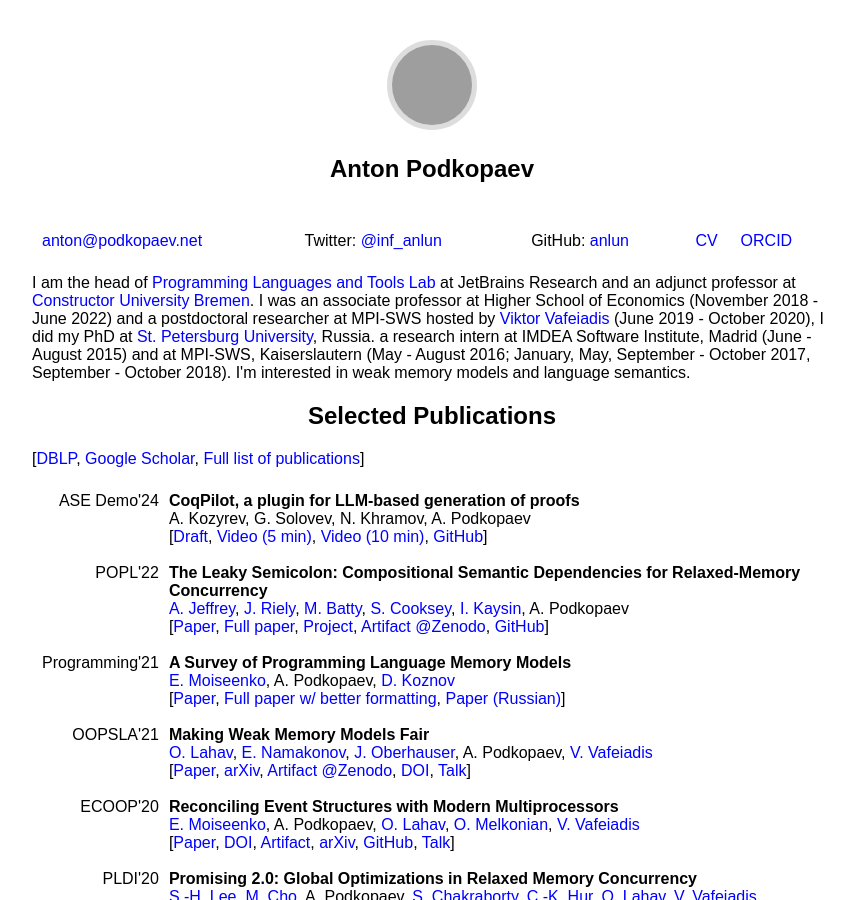
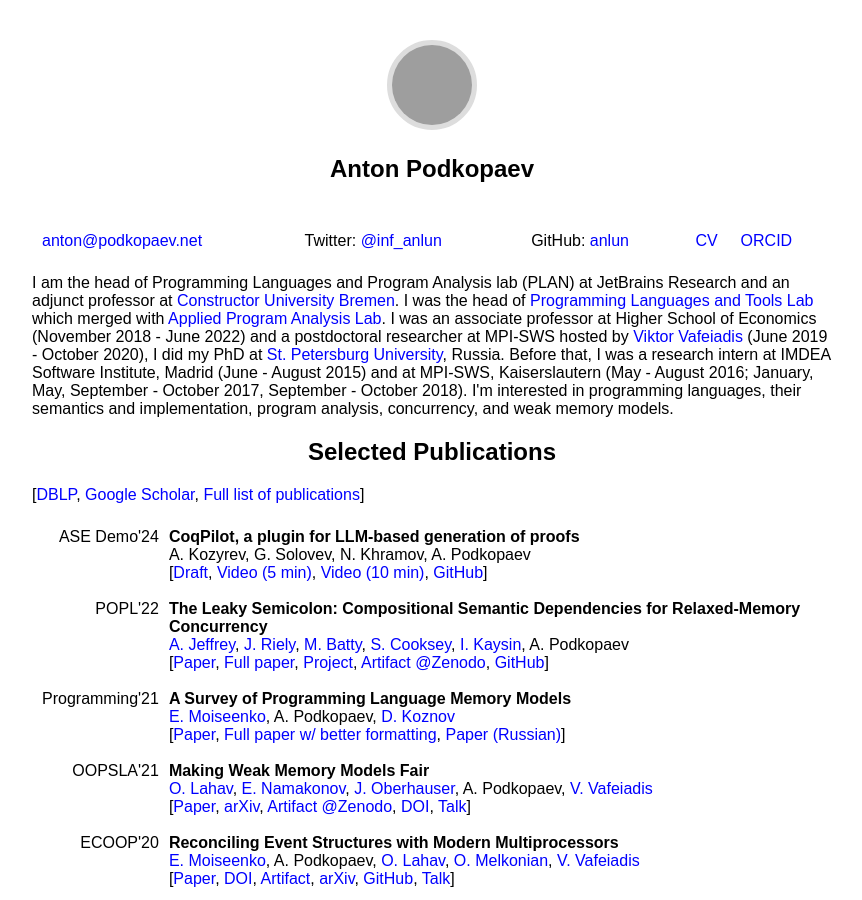
Before and after one commit to anlun/anlun.github.io, a Jekyll site: the page built from index.html, in a window 1280 px wide and 900 px high. Shown: the whole window, without its empty margins (208-1070 px from the left). Built offline with Jekyll 4.4.1, drawn with Linux system fonts in a browser that asks for light colours; some web fonts are replaced; grey boxes are pictures that could not be loaded.

Commit message:
Updated personal description

```diff
--- a/index.html
+++ b/index.html
@@ -38,14 +38,15 @@ Podkopaev.emailme = function (text) {
 
 
 <section>
-I am the head of <a href="https://lp.jetbrains.com/research/plt_lab/">Programming Languages and Tools Lab</a> at JetBrains Research
-and an adjunct professor at <a href="https://constructor.university/">Constructor University Bremen</a>.
+I am the head of Programming Languages and Program Analysis lab (PLAN) at JetBrains Research and an adjunct professor at <a href="https://constructor.university/">Constructor University Bremen</a>.
+I was the head of <a href="https://lp.jetbrains.com/research/plt_lab/">Programming Languages and Tools Lab</a>
+which merged with <a href="https://lp.jetbrains.com/research/applied-program-analysis/">Applied Program Analysis Lab</a>.
 I was an associate professor at Higher School of Economics (November 2018 - June 2022)
 and a postdoctoral researcher at MPI-SWS hosted by <a href="https://people.mpi-sws.org/~viktor/">Viktor Vafeiadis</a> (June 2019 - October 2020),
 I did my PhD at <a href="http://english.spbu.ru/">St. Petersburg University</a>, Russia.
-a research intern at IMDEA Software Institute, Madrid (June - August 2015) and
+Before that, I was a research intern at IMDEA Software Institute, Madrid (June - August 2015) and
 at MPI-SWS, Kaiserslautern (May - August 2016; January, May, September - October 2017, September - October 2018).
-I'm interested in weak memory models and language semantics.
+I'm interested in programming languages, their semantics and implementation, program analysis, concurrency, and weak memory models.
 </section>
 
 <div class="divider"></div>
```
